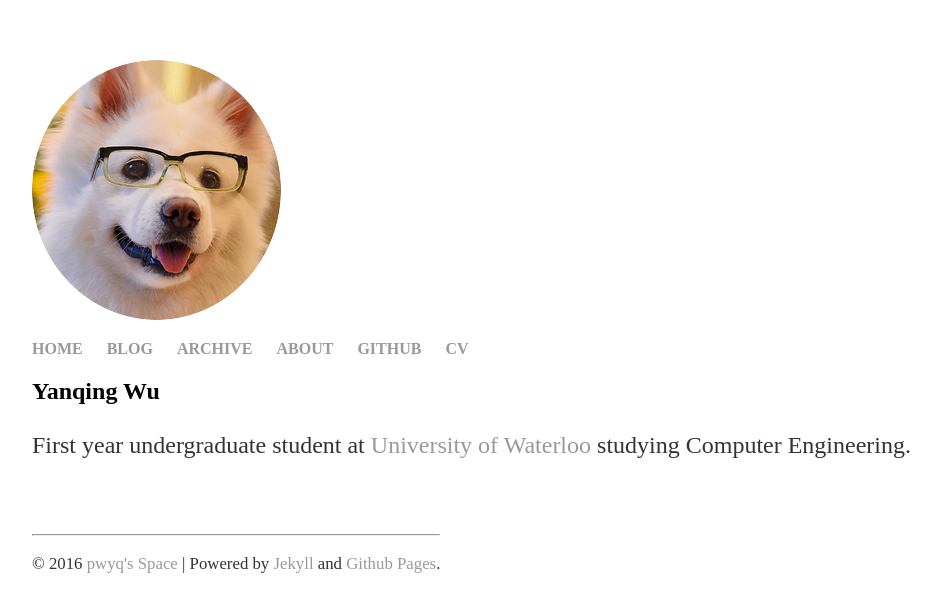
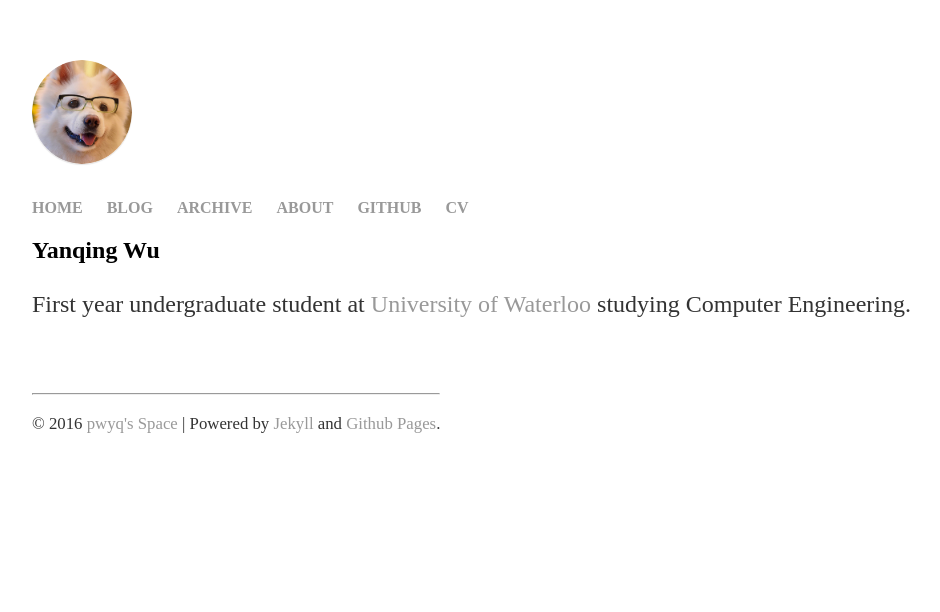
Before and after one commit to pwyq/blog, a Jekyll site: the page built from index.html, in a window 1280 px wide. Shown: the top 612 px of the page, without its empty margins (96-1036 px from the left). Built offline with Jekyll 4.4.1, drawn with Linux system fonts in a browser that asks for light colours.

Commit message:
adjust the dog

```diff
--- a/_layouts/default.html
+++ b/_layouts/default.html
@@ -2,7 +2,7 @@
 <html lang="en">
 	{% include header.html %}
 	<body>
-		<a href="/" class="logo-link"><img src="/assets/images/header_dog.png"></a>
+		<a href="/" class="logo-link"><img class="header-img" src="/assets/images/header_dog.png"></a>
 		<nav>
 			<ul class="nav nav-list">
 				<li class="nav-list-item"><a href="/" target="_self" class="nav-list-link">HOME</a></li>
--- a/css/main.css
+++ b/css/main.css
@@ -61,3 +61,11 @@ ul.posts {
 ul.posts li {
     list-style: none;
 }
+
+.header-img {
+  max-width: 100px;
+  margin-bottom: 15px;
+  border: 0px solid #fff;
+  border-radius: 100%;
+  box-shadow: 0 1px 1px rgba(0, 0, 0, 0.1);
+}
```
